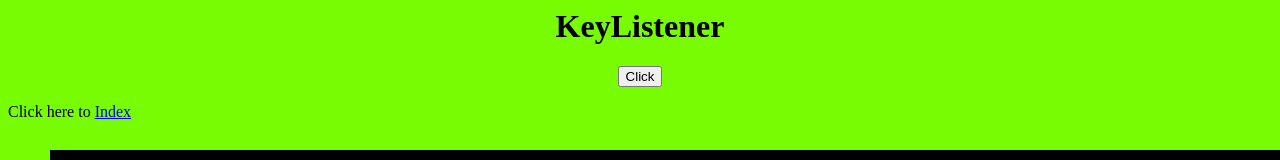
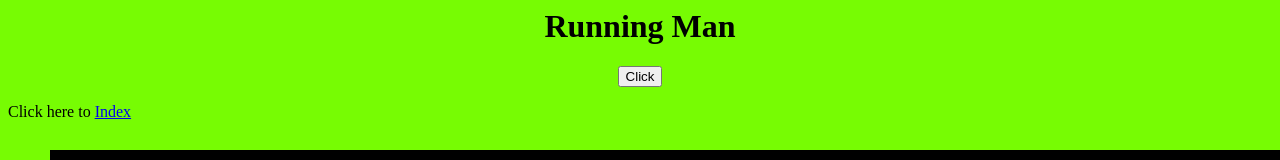
Before and after one commit to p3Kridech23/MyWebsiteStarWars, a plain HTML site: page dude.html in a window 1280 px wide. Shown: the top 160 px of the page. Drawn offline with Linux system fonts and the light colour scheme.

Commit message:
Update dude.html

```diff
--- a/dude.html
+++ b/dude.html
@@ -38,7 +38,7 @@ function keyListener()
 <body bgcolor="#77fc03" >
 
 <center>
-	<h1> KeyListener </h1>
+	<h1> Running Man </h1>
 	<input type="button" value="Click" onClick="start()"/>
 </center>
     <p>Click here to <a href="index.html"> Index </a>
```
